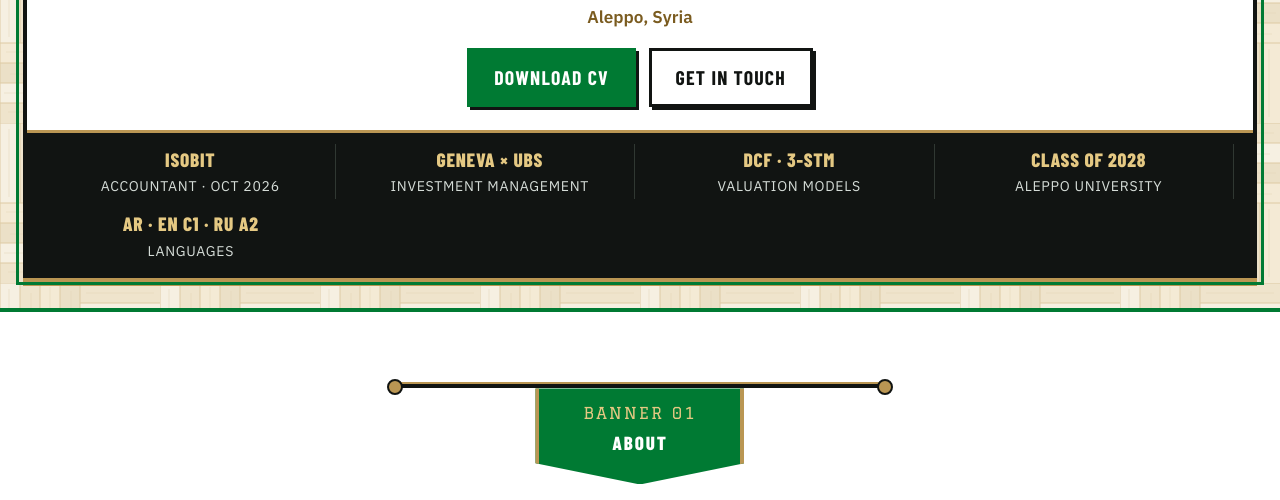
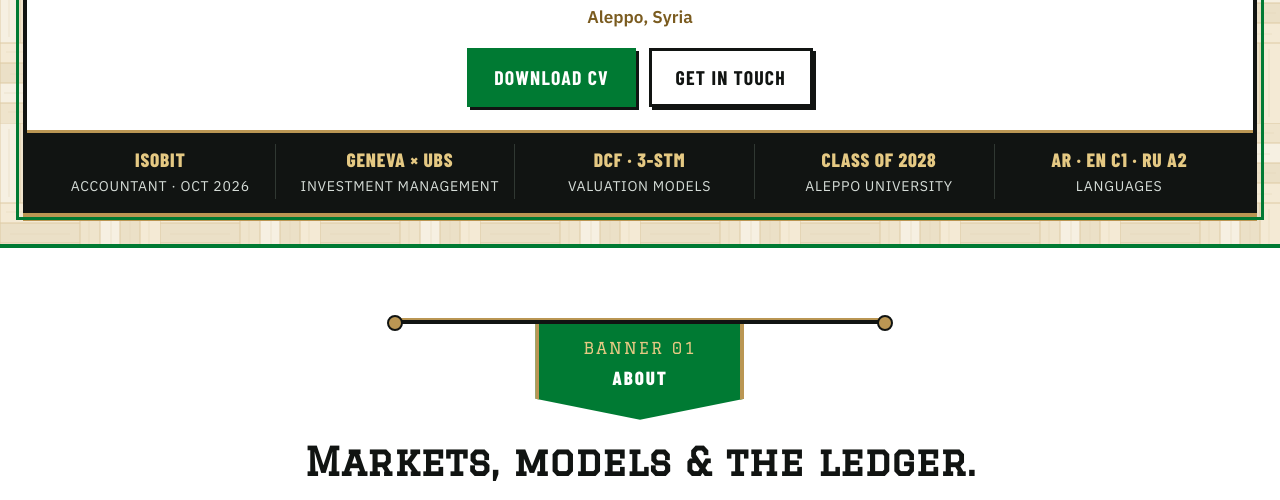
Before and after one commit to Yasskik/yasskik.github.io, a plain HTML site: page index.html in a window 1280 px wide. Shown: the part 596-1096 px from the top of the page. Drawn offline with Linux system fonts and the light colour scheme.

Commit message:
Fix scoreboard strip to 5 columns while keeping 4 centered championship banners

```diff
--- a/assets/css/style.css
+++ b/assets/css/style.css
@@ -205,7 +205,7 @@ html[lang="ar"] .hero__kicker{font-family:"Cairo","IBM Plex Sans Arabic",sans-se
 
 .scoreboard-strip{
   background:var(--black);color:#FFFFFF;border-top:3px solid var(--gold);
-  padding:0.55rem 1rem;display:grid;grid-template-columns:repeat(4, 1fr);gap:0.5rem;text-align:center;
+  padding:0.55rem 1rem;display:grid;grid-template-columns:repeat(5, 1fr);gap:0.5rem;text-align:center;
 }
 .sb-cell{border-inline-end:1px solid #303832;padding-inline:0.4rem}
 .sb-cell:last-child{border-inline-end:none}
```
